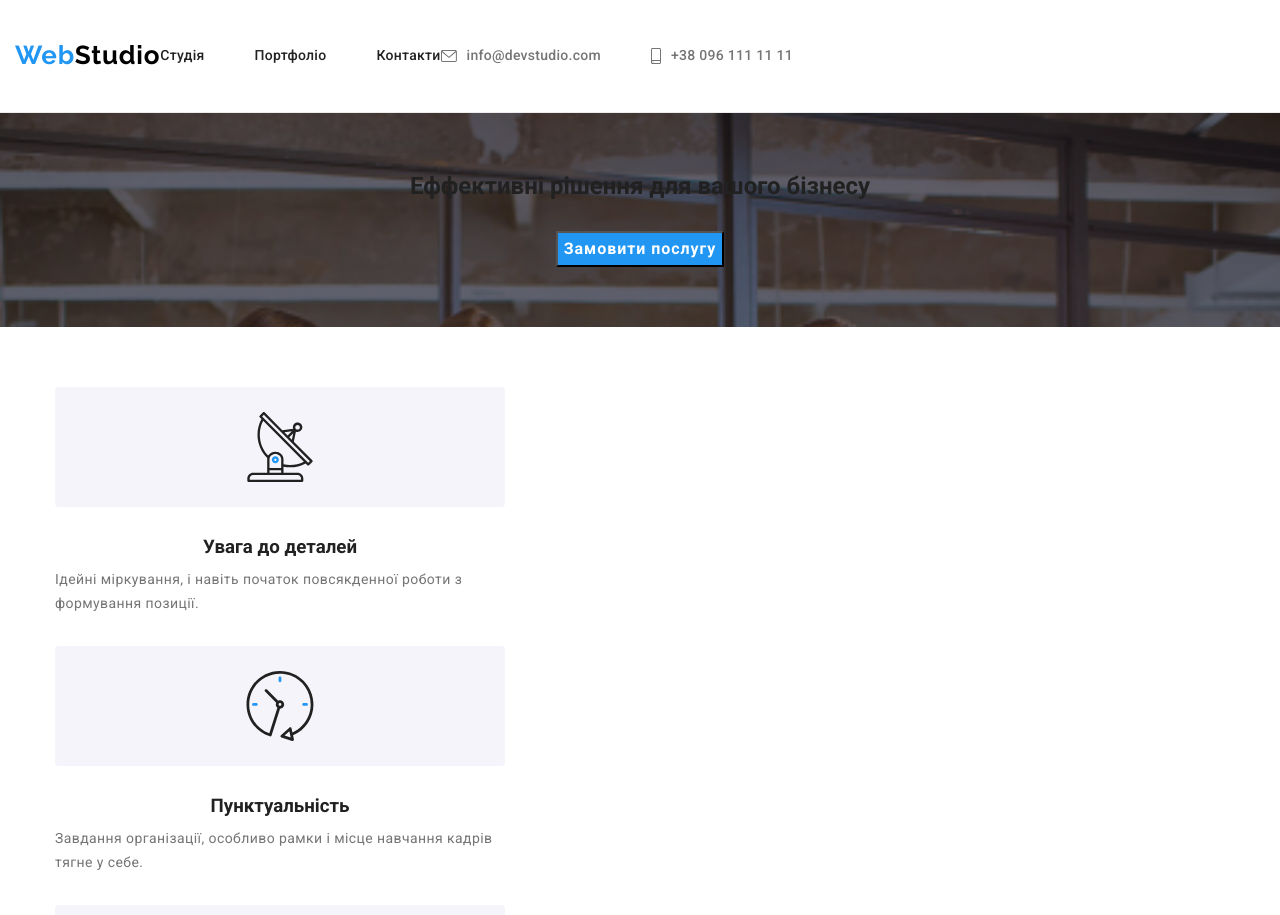
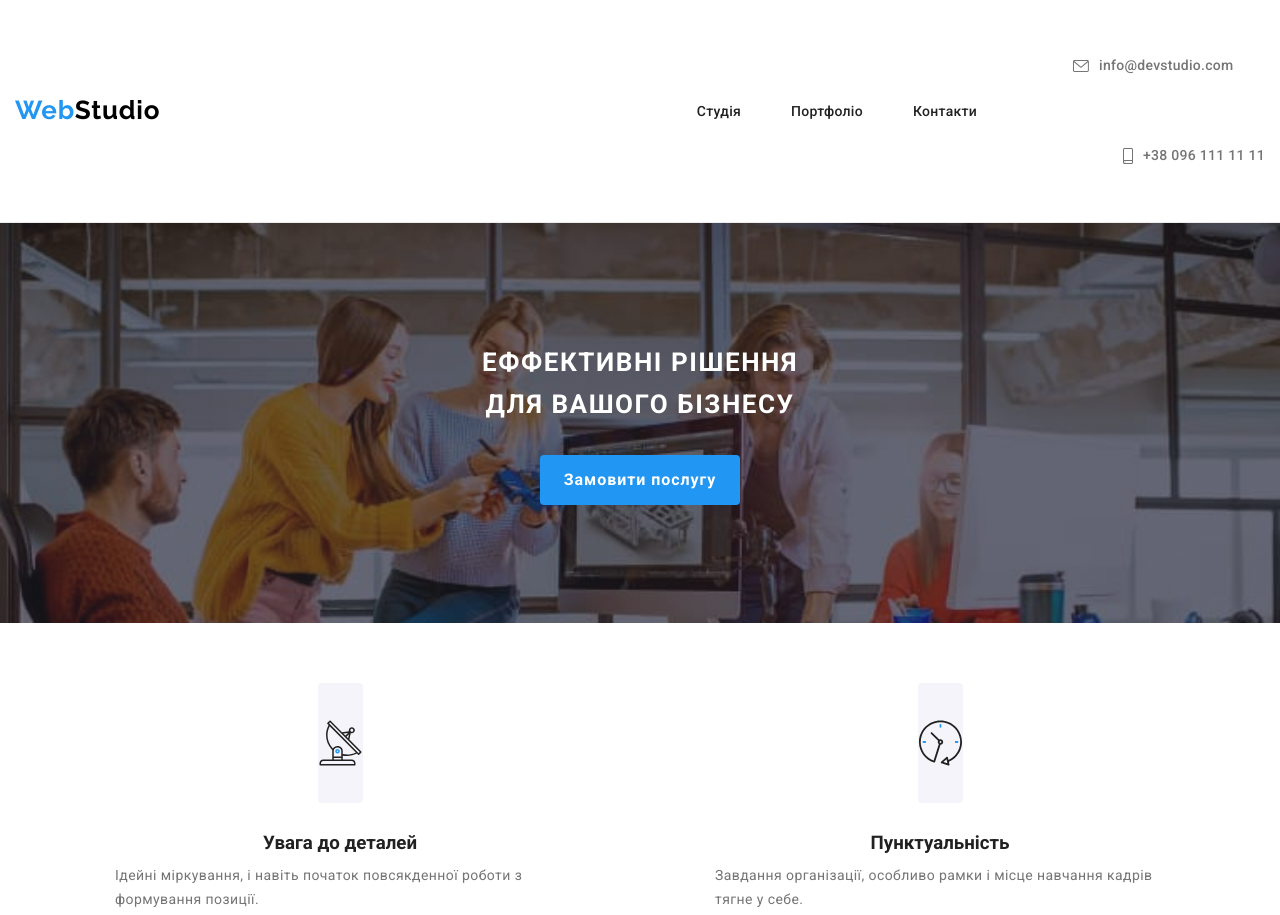
Before and after one commit to YaroslavRebrina/goit-markup-hw-08, a plain HTML site: page index.html in a window 1280 px wide. Shown: the top 915 px of the page. Drawn offline with nearby package versions, Linux system fonts and the light colour scheme.

Commit message:
половина таблета

```diff
--- a/index.html
+++ b/index.html
@@ -127,7 +127,7 @@
       </div>
     </section>
     <!-- service -->
-    <section class="section section-servise">
+    <!-- <section class="section section-servise">
       <div class="container">
         <h2 class="sections-headers sections-headers--servise">
           Чим ми займаємося
@@ -166,7 +166,7 @@
           </li>
         </ul>
       </div>
-    </section>
+    </section> -->
     <!-- our team  -->
     <section class="section section-team">
       <div class="container section-team__container">
@@ -292,7 +292,7 @@
       </div>
     </section>
     <!-- our clients -->
-    <section class="section section-clients">
+    <!-- <section class="section section-clients">
       <div class="container section-clients__container">
         <div class="section-clients__content">
           <h2 class="sections-headers sections-headers--clients">
@@ -338,9 +338,9 @@
           </ul>
         </div>
       </div>
-    </section>
+    </section> -->
   </main>
-  <footer class="footer">
+  <!-- <footer class="footer">
     <div class="container footer__container footer__flexbox">
       <div class="footer__nav">
         <a href="./index.html" class="logo footer__logo">
@@ -398,7 +398,7 @@
         </form>
       </div>
     </div>
-  </footer>
+  </footer> -->
   <!-- modal windows  -->
   <div class="backdrop is-hidden" data-modal>
     <div class="hero-modal">
--- a/sass/components/_header-mobile.scss
+++ b/sass/components/_header-mobile.scss
@@ -3,10 +3,18 @@
 
     padding: 16px 0;
 
+    @media screen and (min-width:768px){
+        padding: 26px 0;
+    }
+
     &__container {
         display: flex;
         align-items: center;
         width: 100%;
+
+        @media screen and (min-width:768px) {
+        justify-content: space-between;
+        }
     }
 
     &__navigation {
@@ -18,6 +26,7 @@
 
         @media screen and (min-width:768px) {
         display: flex;
+        gap: 96px;
         }
     }
 
@@ -26,6 +35,11 @@
         justify-content: center;
         @extend .list;
         margin-left: auto;
+
+        @media screen and (min-width:768px){
+            flex-direction: column;
+            gap: 10px;
+        }
     }
 
     &__address {
@@ -37,7 +51,10 @@
         letter-spacing: 0.02em;
         display: flex;
         align-items: center;
+
+        @media screen and (min-width:1200px){
         padding: 32px 0;
+        }
 
         transition: color 250ms var(--cubic-primary);
     }
@@ -49,14 +66,11 @@
         color: var(--accent-txt-cl);
     }
 
-    &__item:not(:first-child) {
+    .header__item:not(:first-child) {
+        @media screen and (min-width:1200px) {
         margin-left: 50px;
-    }
+        }
 
-    &__contacts {
-        display: flex;
-        justify-items: center;
-        align-items: center;
     }
 
     &__img--mail {
--- a/sass/components/_navigation.scss
+++ b/sass/components/_navigation.scss
@@ -50,12 +50,17 @@
             letter-spacing: 0.02em;
             }
 
+            @media screen and (min-width:768px){
+            font-style: normal;
+            font-weight: 500;
+            font-size: 14px;
+            line-height: 16px;
+            letter-spacing: 0.02em;
+            }
+
+
             @media screen and (min-width:1200px){
             color: var(--main-txt-cl);
-                font-weight: 500;
-                font-size: 14px;
-                line-height: 1.14;
-                letter-spacing: 0.02em;
                 padding: 32px 0;
 
 
--- a/sass/components/_section-benefits.scss
+++ b/sass/components/_section-benefits.scss
@@ -8,15 +8,25 @@
 
         &__list {
             display: flex;
-            align-items: flex-start;
+            // align-items: flex-start;
             gap: 30px;
             flex-direction: column;
+
+            @media screen and (min-width:768px){
+                flex-wrap: wrap;
+                flex-direction: row;
+            }
         }
 
         &__item {
             display: flex;
             flex-direction: column;
+            flex-basis: calc((100% - 30px)/2);
+            flex-wrap: wrap;
+
+            @media screen and (max-width:767px){
             align-items: center;
+            }
         }
 
         &__thumb {
@@ -24,7 +34,7 @@
             justify-content: center;
             align-items: center;
 
-            width: 450px;
+            width: 100%;
             height: 120px;
             margin-bottom: 30px;
 
@@ -37,6 +47,7 @@
             line-height: 1.14;
             text-transform: uppercase;
             letter-spacing: 0.03em;
+            align-self: flex-start;
         }
 
         &__description {
--- a/sass/components/_section-hero.scss
+++ b/sass/components/_section-hero.scss
@@ -1,7 +1,9 @@
 .section-hero{
     background-color: var(--main-bg-cl);
     width: 100%;
+    height: 400px;
     margin: 0 auto;
+    padding: 118px 60px;
     background-image: linear-gradient(to right,
     rgba(47, 48, 58, 0.4),
     rgba(47, 48, 58, 0.4)),
@@ -11,18 +13,29 @@
     background-size:cover;
 
     text-align: center;
+    @media screen and (min-width:768px){
 
-
+        background-image: linear-gradient(to right,
+                rgba(47, 48, 58, 0.4),
+                rgba(47, 48, 58, 0.4)),
+                url(../image/studio-page/hero-background-768.jpg);
+    }
     @media (min-device-pixel-ratio: 2),
         (min-resolution: 192dpi),
         (min-resolution: 2dppx) {
-                .section-hero {
+            .section-hero{
+            @media screen and (min-width:480px){
                 background-image: url('hero-background-480@2x.jpg');
                 }
+            @media screen and (min-width:768px){
+                background-image: url('hero-background-768@2x.jpg');
+                }
+            @media screen and (min-width:1200px){
+                ackground-image: url('hero-background-1200@2x.jpg');
+                }
+        }
+    }
 
-    .section-hero__container{
-    width: 100%;
-    }
 
     &__header {
         display: block;
@@ -39,7 +52,7 @@
 
 
         &__button {
-            width: 216px;
+            width: 200px;
             height: 50px;
             border-radius: 4px;
             border: none;
@@ -47,6 +60,12 @@
         }
 
 }
+
+   .section-hero__container {
+        display: flex;
+        flex-direction: column;
+        align-items: center;
+       width: 100%;
    }
 
 
--- a/sass/components/_section-servise.scss
+++ b/sass/components/_section-servise.scss
@@ -1,10 +1,12 @@
 .section-servise {
     display: none;
 
-    @media screen and (min-width:768px){
-        display: block;
-    }
+
     padding-top: 0;
+
+        @media screen and (min-width:1200px) {
+                display: block;
+        }
 
         &__flexbox {
             display: flex;
--- a/sass/components/_section-team.scss
+++ b/sass/components/_section-team.scss
@@ -9,6 +9,11 @@
             display: flex;
             flex-direction: column;
             gap: 30px;
+            flex-wrap: wrap;
+
+            @media screen and (min-width:768px) {
+                flex-direction: row;
+            }
         }
 
         &__item {
@@ -18,6 +23,8 @@
             border-radius: 0px 0px 4px 4px;
             border-bottom-left-radius: 4px;
             border-bottom-right-radius: 4px;
+
+            width: calc((100% -30px) / 2);
         }
 
         &__wrap {
```
Also changed, not shown: css/main.min.css, image/studio-page/hero-background-768.jpg (added), image/studio-page/hero-background-768@2x.jpg (added), 1 other file. Lines whose indentation alone changed are shown as unchanged.
